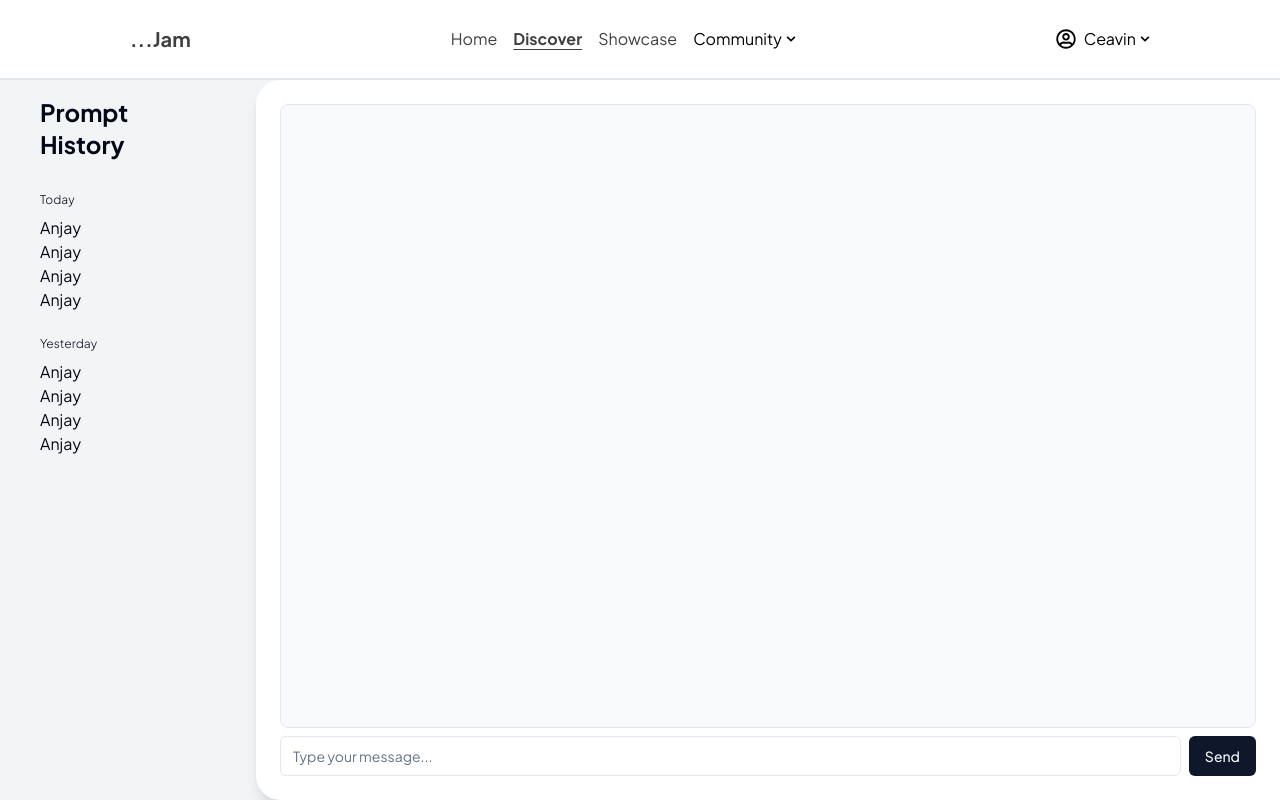
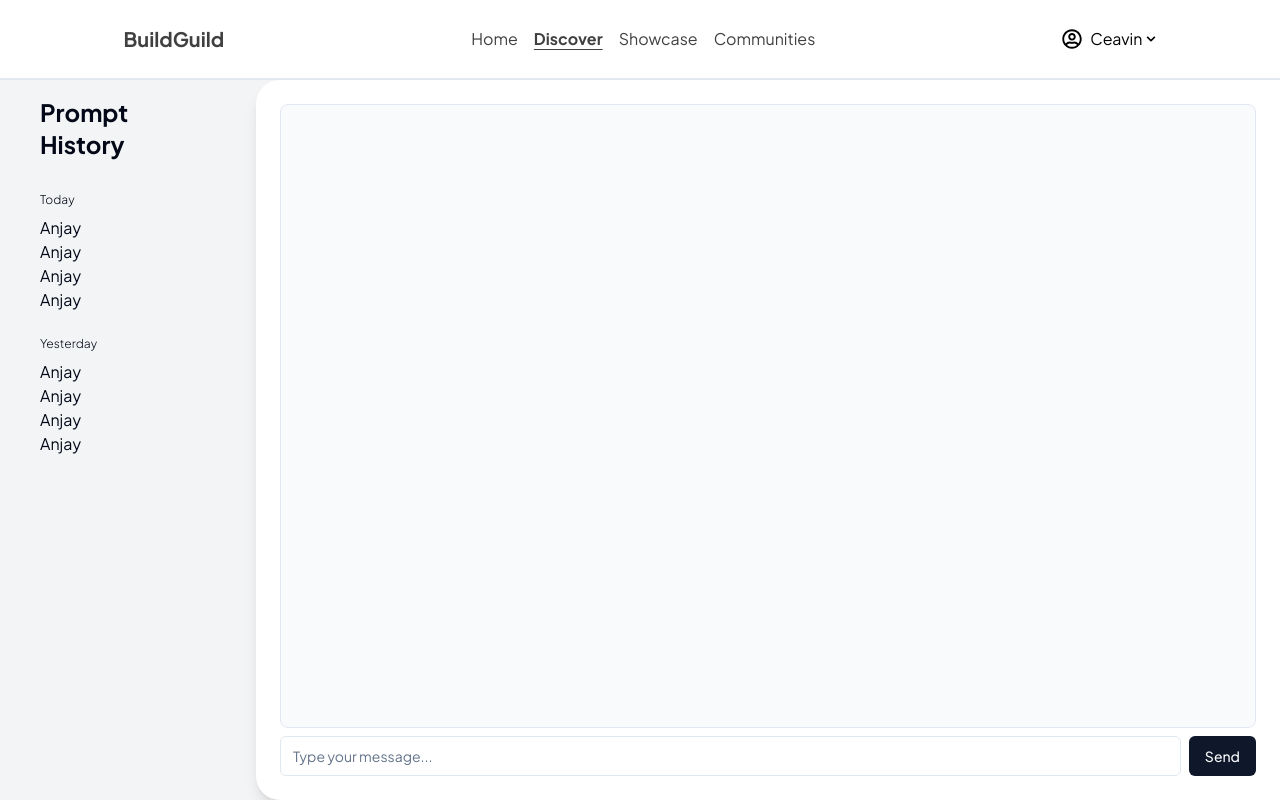
Before and after one commit to GarudaHacks-Hore/BuildGuild, a Next.js app: page /discover in a window 1280 px wide. Built offline with nearby package versions, Linux system fonts and the light colour scheme.

Commit message:
refactor: navbar

```diff
--- a/app/(auth)/layout.tsx
+++ b/app/(auth)/layout.tsx
@@ -10,7 +10,7 @@ const fontSans = FontSans({
 });
 
 export const metadata: Metadata = {
-  title: "...Jam",
+  title: "BuildGuild",
   description: "Generated by create next app",
 };
 
--- a/app/(root)/forum/page.tsx
+++ b/app/(root)/communities/page.tsx
@@ -1,13 +1,13 @@
 "use client";
 
 import ChatRoom from "@/components/ChatRoom";
-import ForumFilter from "@/components/ForumFilter";
+import TopicFilter from "@/components/TopicFilter";
 import { GroupList } from "@/components/GroupList";
 import React, { useEffect, useState } from "react";
 import { supabase } from "@/lib/supabase";
 import { Group } from "@/types/Group";
 
-export default function Forum() {
+export default function Communities() {
   const [groups, setGroups] = useState<Group[]>([]);
   const [selectedGroup, setSelectedGroup] = useState<Group | null>(null);
   const [filteredGroups, setFilteredGroups] = useState<Group[]>([]);
@@ -19,6 +19,7 @@ export default function Forum() {
         console.error("Error fetching groups: ", error);
       } else {
         setGroups(data);
+        setSelectedGroup(data[0]);
         setFilteredGroups(data);
       }
     }
@@ -32,8 +33,8 @@ export default function Forum() {
     >
       <div className="flex items-center w-full h-full">
         <div className="w-1/5 px-10 py-4 flex flex-col justify-start h-full gap-6">
-          <h1 className="text-2xl font-bold mb-2">Forums</h1>
-          <ForumFilter setFilteredGroups={setFilteredGroups} groups={groups} />
+          <h1 className="text-2xl font-bold mb-2">Communities</h1>
+          <TopicFilter setFilteredGroups={setFilteredGroups} groups={groups} />
           <GroupList
             groups={filteredGroups}
             selectedGroup={selectedGroup}
--- a/app/(root)/layout.tsx
+++ b/app/(root)/layout.tsx
@@ -10,7 +10,7 @@ const fontSans = FontSans({
 });
 
 export const metadata: Metadata = {
-  title: "...Jam",
+  title: "BuildGuild",
   description: "Generated by create next app",
 };
 
--- a/components/Navbar.tsx
+++ b/components/Navbar.tsx
@@ -18,7 +18,7 @@ export function Navbar({ className }: { className?: string }) {
     >
       <Menu setActive={setActive}>
         <HoveredLink className="font-bold text-xl" href="/">
-          ...Jam
+          BuildGuild
         </HoveredLink>
       </Menu>
       <Menu setActive={setActive}>
@@ -49,13 +49,22 @@ export function Navbar({ className }: { className?: string }) {
         >
           Showcase
         </HoveredLink>
-        <MenuItem setActive={setActive} active={active} item="Community">
+        <HoveredLink
+          className={`hover:underline underline-offset-4 ${
+            pathname === "/communities" ? "font-bold underline" : ""
+          }`}
+          onMouseEnter={() => setActive(null)}
+          href="/communities"
+        >
+          Communities
+        </HoveredLink>
+        {/* <MenuItem setActive={setActive} active={active} item="Community">
           <div className="flex flex-col space-y-4 text-sm">
             <HoveredLink href="/forum">Forum</HoveredLink>
             <HoveredLink href="/leaderboard">Leaderboard</HoveredLink>
             <HoveredLink href="/hall-of-fame">Hall of Fame</HoveredLink>
           </div>
-        </MenuItem>
+        </MenuItem> */}
       </Menu>
       <Menu className="flex items-center" setActive={setActive}>
         <MenuItem
--- a/components/ForumFilter.tsx
+++ b/components/TopicFilter.tsx
@@ -21,15 +21,15 @@ import { supabase } from "@/lib/supabase";
 import { Group } from "@/types/Group";
 import { Topic } from "@/types/Topic";
 
-interface ForumFilterProps {
+interface TopicFilterProps {
   setFilteredGroups: React.Dispatch<React.SetStateAction<any>>;
   groups: Group[];
 }
 
-export default function ForumFilter({
+export default function TopicFilter({
   setFilteredGroups,
   groups,
-}: ForumFilterProps) {
+}: TopicFilterProps) {
   const [open, setOpen] = React.useState(false);
   const [selectedTopics, setSelectedTopics] = React.useState<string[]>([]);
   const [topics, setTopics] = React.useState<Topic[]>([]);
@@ -90,7 +90,7 @@ export default function ForumFilter({
       <PopoverContent className="w-[200px] p-0">
         <Command>
           <CommandInput placeholder="Filter by topic..." />
-          <CommandEmpty>No forum found.</CommandEmpty>
+          <CommandEmpty>No topic found.</CommandEmpty>
           <CommandList>
             <CommandGroup>
               {topics.map((topic) => (
```
